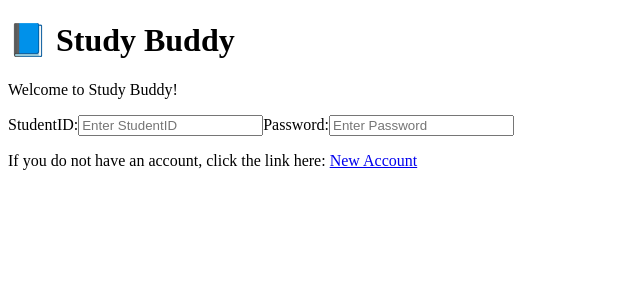
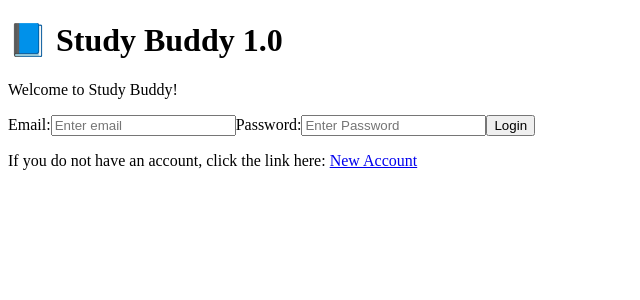
Before and after one commit to copyrightissue/UM-Study-App, a Next.js app in the folder um-study-app/: page / in a window 1280 px wide. Shown: the top 300 px of the page, without its empty margins (0-640 px from the left). Built offline with nearby package versions, Linux system fonts and the light colour scheme.

Commit message:
Added trigger url and logic for updating database, untested due to CORS

```diff
--- a/um-study-app/src/components/login.tsx
+++ b/um-study-app/src/components/login.tsx
@@ -1,13 +1,53 @@
 import React from "react";
+import { useState } from "react";
 
 const StudyBuddyLogin = () => {
+  const [credentials, setCredentials] = useState({ email: "", password: "" });
+
+  const handleChange = (e: React.ChangeEvent<HTMLInputElement>) => {
+    setCredentials({ ...credentials, [e.target.name]: e.target.value });
+  };
+
+  const handleSubmit = async (e: React.FormEvent) => {
+    e.preventDefault();
+
+    try {
+      const functionURL = "https://loginuser-jre67bdmmq-uc.a.run.app";
+
+      const response = await fetch(functionURL, {
+        method: "POST",
+        headers: { "Content-Type": "application/json" },
+        body: JSON.stringify({
+
+          email: credentials.email,
+          password: credentials.password
+        })
+      });
+
+      if (!response.ok) {
+        const errorData = await response.json();
+        alert(`Login failed: ${errorData.message || errorData.error}`);
+        return;
+      }
+
+      const data = await response.json();
+      console.log("Login success:", data);
+      alert("Login successful!");
+      // possibly store data.token in localStorage or context
+      // then navigate to the main app page
+
+    } catch (err) {
+      console.error("Error calling login function:", err);
+      alert("An error occurred during login.");
+    }
+  };
   return (
     <div className="flex justify-center items-center h-screen bg-gray-100">
       <div className="bg-white p-6 rounded-lg shadow-lg w-[400px] border">
         {/* Logo */}
         <div className="text-center mb-4">
           <h1 className="text-2xl font-bold text-blue-600 flex items-center justify-center gap-2">
-            <span role="img" aria-label="book">📘</span> Study Buddy
+            <span role="img" aria-label="book">📘</span> Study Buddy 1.0
           </h1>
         </div>
 
@@ -18,20 +58,32 @@ const StudyBuddyLogin = () => {
 
         {/* Login Form */}
         <div className="mt-4">
-          <label className="block text-lg font-semibold">StudentID:</label>
+          <form onSubmit={handleSubmit}>
+          <label className="block text-lg font-semibold">Email:</label>
           <input
             type="text"
             className="w-full px-3 py-2 mt-1 border rounded-md bg-gray-200"
-            placeholder="Enter StudentID"
+            name="email"
+            value={credentials.email}
+            onChange={handleChange}
+            placeholder="Enter email"
           />
 
           <label className="block text-lg font-semibold mt-3">Password:</label>
           <input
             type="password"
             className="w-full px-3 py-2 mt-1 border rounded-md bg-gray-200"
+            name="password"
+            value={credentials.password}
+            onChange={handleChange}
             placeholder="Enter Password"
           />
+          <button type="submit">Login</button>
+          </form>
         </div>
+
+
+        {/* Forgot Password Link */}
 
         {/* New Account Link */}
         <p className="mt-4 text-center text-gray-600">
```
Also changed, not shown: um-study-app/src/components/signup.tsx (+45 -3 lines).
